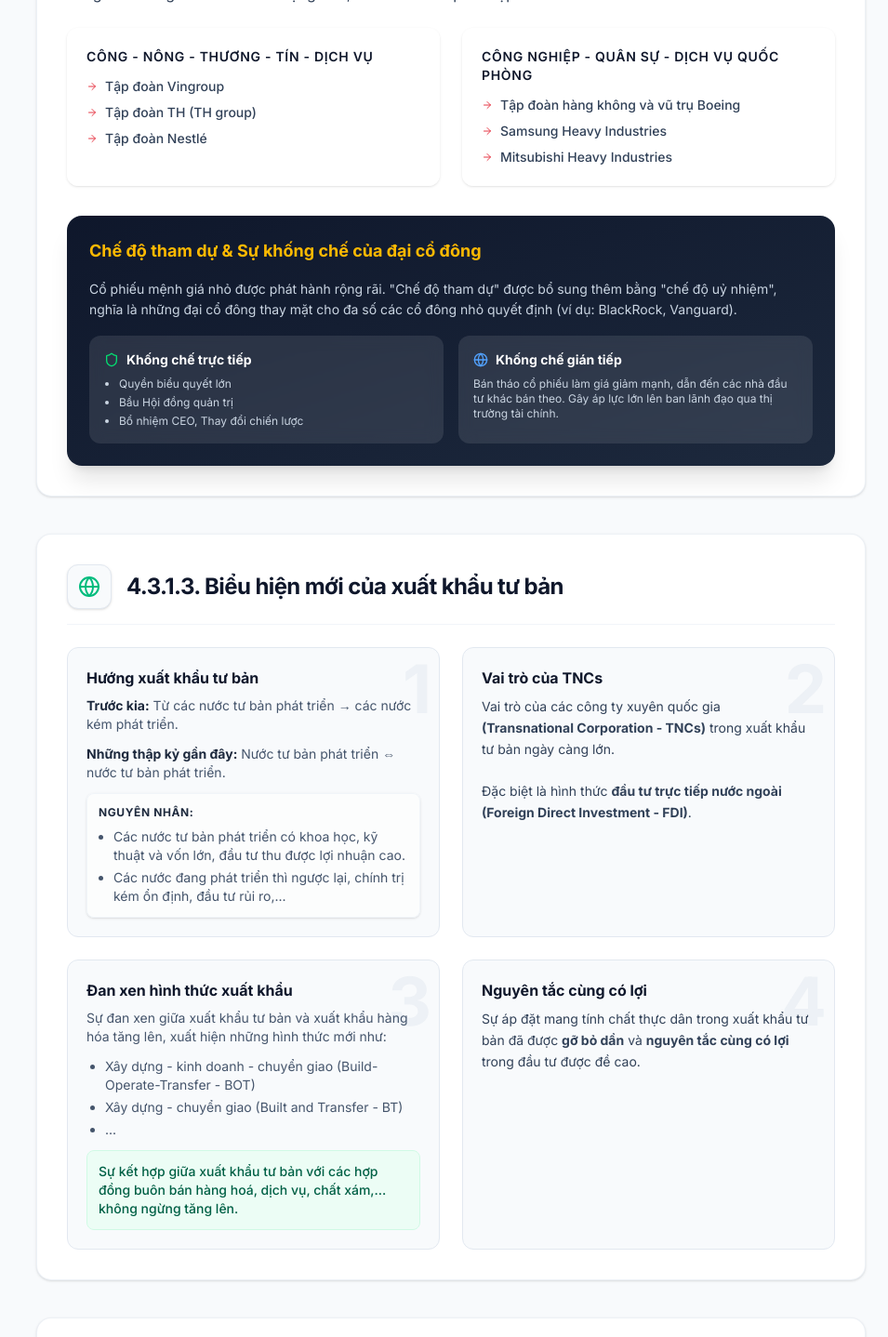
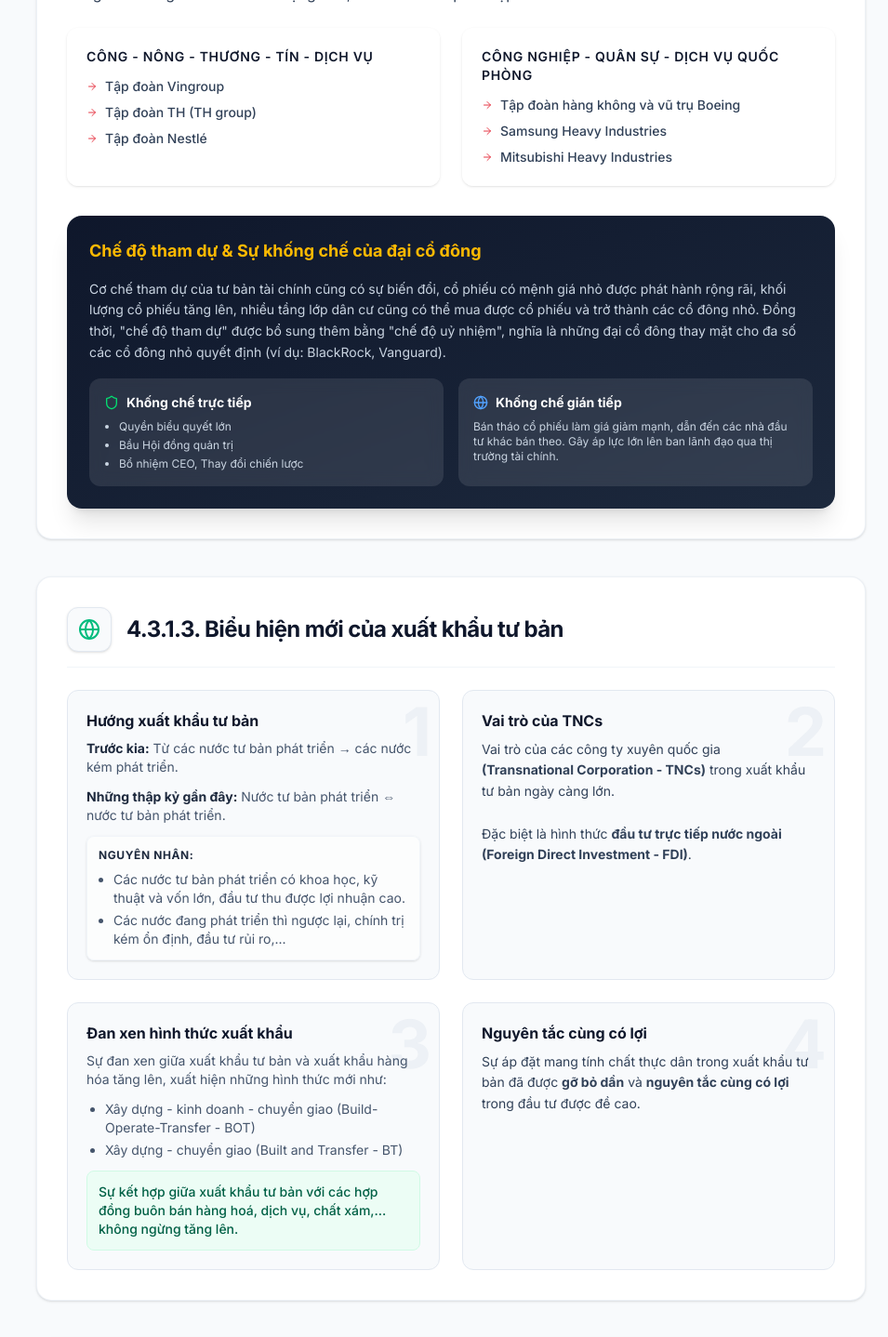
Before and after one commit to GhostyAD-TranThanhTrung/mln122-Chuong4, a React (Vite) app: page /theory in a window 1280 px wide. Shown: the part 1268-2706 px from the top of the page at 93% size, without its empty margins (325-1280 px from the left). Built offline with nearby package versions, Linux system fonts and the light colour scheme.

Commit message:
feat: add TheoryPage component to display course theoretical content

```diff
--- a/src/pages/TheoryPage.tsx
+++ b/src/pages/TheoryPage.tsx
@@ -136,7 +136,7 @@ function MonopolySection() {
         <div className="bg-gradient-to-br from-slate-900 to-slate-800 text-white p-6 rounded-2xl shadow-xl">
           <h4 className="font-bold text-lg mb-4 text-amber-400">Chế độ tham dự & Sự khống chế của đại cổ đông</h4>
           <p className="text-sm text-slate-300 mb-4 leading-relaxed">
-            Cổ phiếu mệnh giá nhỏ được phát hành rộng rãi. "Chế độ tham dự" được bổ sung thêm bằng "chế độ uỷ nhiệm", nghĩa là những đại cổ đông thay mặt cho đa số các cổ đông nhỏ quyết định (ví dụ: BlackRock, Vanguard).
+            Cơ chế tham dự của tư bản tài chính cũng có sự biến đổi, cổ phiếu có mệnh giá nhỏ được phát hành rộng rãi, khối lượng cổ phiếu tăng lên, nhiều tầng lớp dân cư cũng có thể mua được cổ phiếu và trở thành các cổ đông nhỏ. Đồng thời, "chế độ tham dự" được bổ sung thêm bằng "chế độ uỷ nhiệm", nghĩa là những đại cổ đông thay mặt cho đa số các cổ đông nhỏ quyết định (ví dụ: BlackRock, Vanguard).
           </p>
           <div className="grid sm:grid-cols-2 gap-4">
             <div className="bg-white/10 p-4 rounded-xl backdrop-blur-sm">
@@ -192,7 +192,7 @@ function MonopolySection() {
               <ul className="list-disc ml-5 space-y-1">
                 <li>Xây dựng - kinh doanh - chuyển giao (Build-Operate-Transfer - BOT)</li>
                 <li>Xây dựng - chuyển giao (Built and Transfer - BT)</li>
-                <li>...</li>
+                {/* <li>...</li> */}
               </ul>
               <div className="bg-emerald-50 text-emerald-800 p-3 rounded-lg border border-emerald-100 font-medium text-sm">
                 Sự kết hợp giữa xuất khẩu tư bản với các hợp đồng buôn bán hàng hoá, dịch vụ, chất xám,... không ngừng tăng lên.
```
